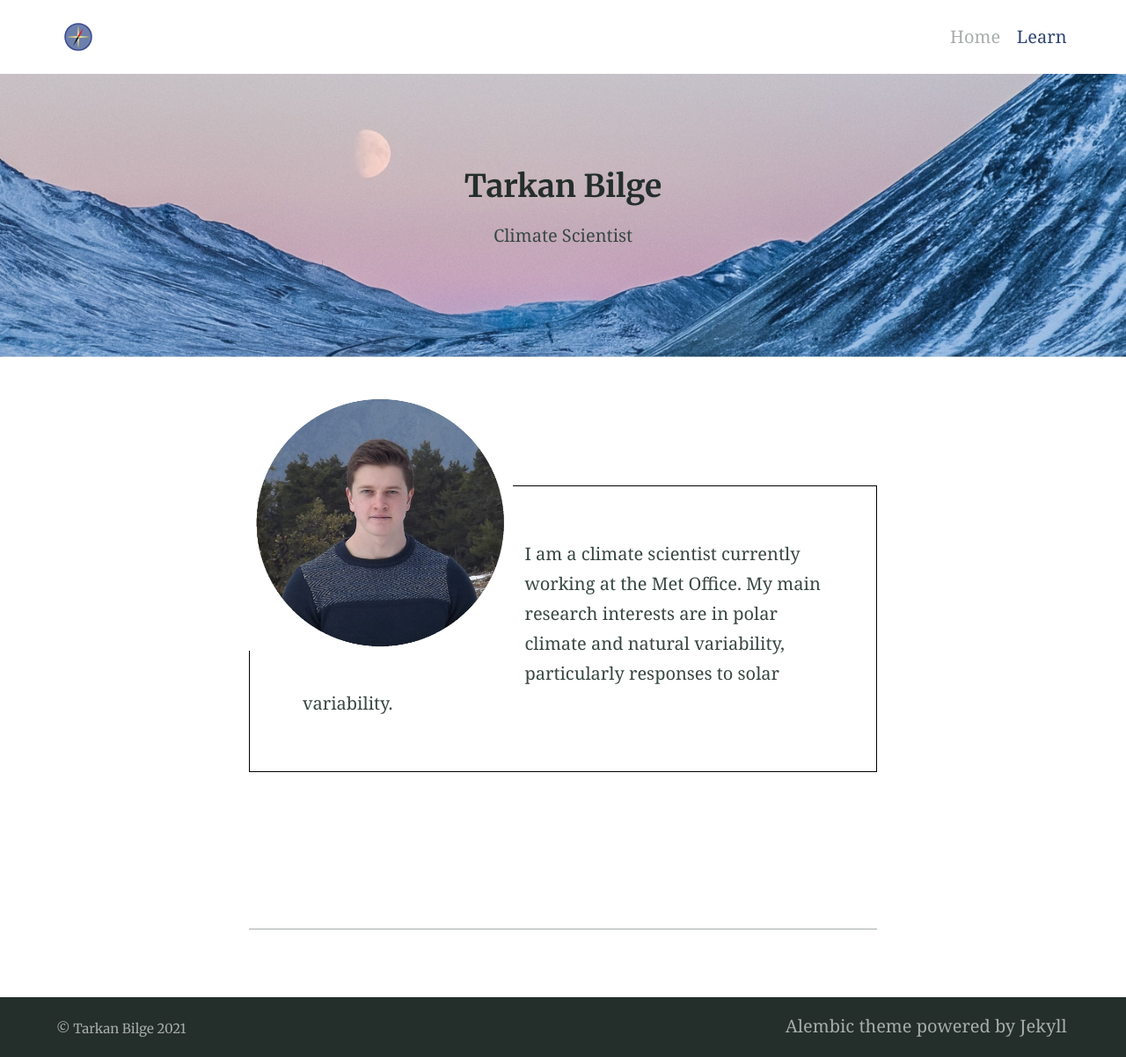
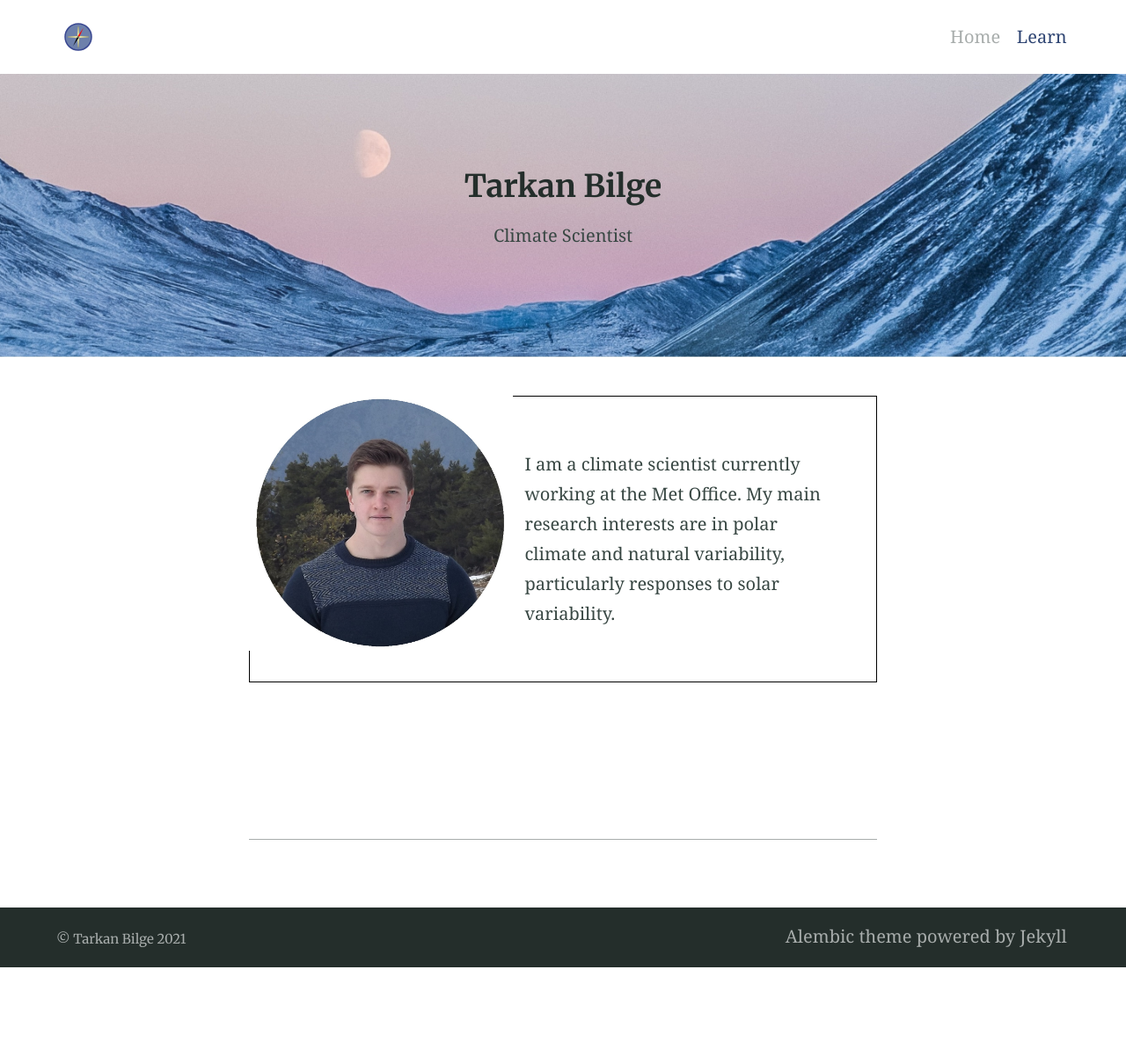
Before and after one commit to tarkanbilge/tarkanbilge.github.io, a Jekyll site: the page built from index.md, in a window 1280 px wide. Shown: the whole page at 88% size. Built offline with Jekyll 4.4.1, drawn with Linux system fonts in a browser that asks for light colours; after the commit the page ends 1100 px from its top, so only the background shows below that.

Commit message:
Formatting

```diff
--- a/index.md
+++ b/index.md
@@ -9,8 +9,6 @@ feature_image: "https://tarkanbilge.github.io/assets/mountain1.jpg"
 
 {% include figure.html image="https://tarkanbilge.github.io/assets/web_profile1.jpg" position="left" width="300" height="800" %}
 
-<br/><br/>
-
 <p style="border:1px; border-style:solid; border-color:#000000; padding: 3em;"> I am a climate scientist currently working at the Met Office. My main research interests are in polar climate and natural variability, particularly responses to solar variability.  </p>
 <br/><br/>
 
```
